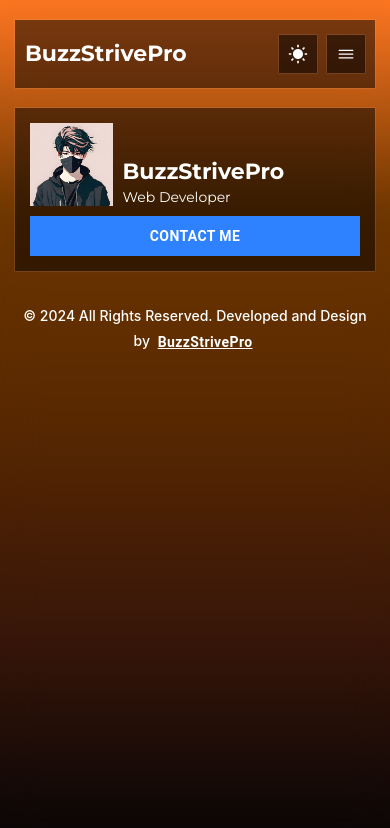
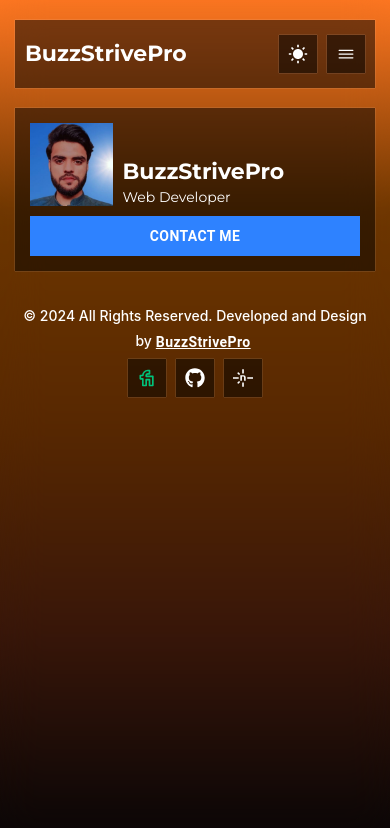
Before and after one commit to MQasim34/BuzzStrivePro, a React (Vite) app: page / in a window 390 px wide. Shown: the top 828 px of the page. Built offline with nearby package versions, Linux system fonts and the light colour scheme.

Commit message:
complete: work page

```diff
--- a/src/App.css
+++ b/src/App.css
@@ -403,7 +403,7 @@ a {
 .footer {
     padding: 0 0 10px 0;
     display: flex;
-    justify-content: center;
+    justify-content: space-between;
     align-items: center;
 }
 
@@ -433,6 +433,36 @@ a {
 .footer span .strong:hover {
     opacity: .8;
     padding: 4px;
+}
+
+.footer .fiverr{
+    color: #00c27a;
+}
+.footer .fiverr:hover{
+    background-color: #00c27a;
+    color: #fff;
+}
+.footer .footerIcon{
+    gap:10px;
+}
+.footer .netlify{
+    color: #fff;
+}
+.footer .netlify:hover{
+    background-color: #0400ff;
+    color: #fff;
+}
+.footer .github{
+    color: #fff;
+}
+.footer .github:hover{
+    background-color: #fff;
+    color: #000;
+}
+@media all and (max-width: 767px){
+    .footer{
+        flex-direction: column;
+    }
 }
 
 
@@ -924,3 +954,12 @@ a {
         font-size: 13px;
     }
 }
+
+
+
+button.twitter svg{
+    fill: var(--white-color);
+}
+.mainSideBar .sideBarOuter .sb_icons_main ul li button.twitter:hover svg{
+    fill: #fff;
+}
--- a/src/App.jsx
+++ b/src/App.jsx
@@ -1,6 +1,6 @@
 
 import React from "react";
-import {Routes, Route,useLocation } from "react-router-dom";
+import { Routes, Route, useLocation, Link } from "react-router-dom";
 import './App.css'
 import NavHeader from './components/NavHeader';
 import About from "./pages/About";
@@ -12,6 +12,9 @@ import Contact from "./pages/Contact";
 import { Button } from "@mui/material";
 import { AnimatePresence } from 'framer-motion';
 import BlogDetaisl from "./components/blogList/BlogDetaisl";
+import { FaGithub } from "react-icons/fa";
+import { TbBrandFiverr } from "react-icons/tb";
+import { SiNetlify } from "react-icons/si";
 
 function App() {
   const location = useLocation();
@@ -35,7 +38,7 @@ function App() {
                     <Route path="BuzzStrivePro/Works" element={<Works />} />
                     <Route path="BuzzStrivePro/Blogs" element={<Blog />} />
                     <Route path="BuzzStrivePro/Contact" element={<Contact />} />
-                      <Route path="BuzzStrivePro/Blogs/BlogDetails/:id" element={ <BlogDetaisl/> }/>
+                    <Route path="BuzzStrivePro/Blogs/BlogDetails/:id" element={<BlogDetaisl />} />
                   </Routes>
                 </AnimatePresence>
               </section>
@@ -43,13 +46,27 @@ function App() {
             <div className="col-xxl-3 col-xl-3 col-lg-3 col-md-4 col-sm-12"
             >
               <aside className="mainSideBar">
-                  <SideBar/>
+                <SideBar />
               </aside>
             </div>
           </div>
         </div>
         <footer className="footer container">
-            <span>&copy; 2024 All Rights Reserved. Developed and Design by <Button className="strong"><a href="" target="_blank">BuzzStrivePro</a></Button></span>
+          <span>
+            &copy; 2024 All Rights Reserved. Developed and Design by
+            <Button className="strong"><a href="" target="_blank">BuzzStrivePro</a></Button>
+          </span>
+          <span className="d-flex align-items-center footerIcon">
+            <Link to="https://www.fiverr.com/mqasim888" target="_blank">
+              <Button className="toogletheme fiverr"><TbBrandFiverr /></Button>
+            </Link>
+            <Link to="https://github.com/MQasim34" target="_blank">
+              <Button className="toogletheme github"><FaGithub /></Button>
+            </Link>
+            <Link to="https://app.netlify.com/teams/html-experts/overview" target="_blank">
+              <Button className="toogletheme netlify"><SiNetlify /></Button>
+            </Link>
+          </span>
         </footer>
       </div>
       {/* </BrowserRouter> */}
--- a/src/components/SideBar.jsx
+++ b/src/components/SideBar.jsx
@@ -7,7 +7,8 @@ import { LiaFacebookF, LiaInstagram, LiaLinkedinIn } from "react-icons/lia";
 import { RiTwitterXFill } from "react-icons/ri";
 import { Button } from '@mui/material';
 import ResumeBtn from './ResumeBtn';
-import resumeImg from '../assets/images/sidebarImg.jpg';
+// import resumeImg from '../assets/images/sidebarImg.jpg';
+import contact from '../assets/images/contact.jpg'
 // import ReactCSSTransitionGroup from 'react-transition-group';
 
 
@@ -37,10 +38,10 @@ const SideBar = () => {
   // sideBarclick
   const [isOpen, setisOpen] = useState(true)
   const sideBarclick = () => {
-    if(isOpen === false){
+    if (isOpen === false) {
       setSidebartoggle(true)
       setisOpen(true)
-    }else(
+    } else (
       setSidebartoggle(false),
       setisOpen(false)
     )
@@ -57,7 +58,7 @@ const SideBar = () => {
       <div className="sidebarImage d-flex flex-column">
         <div className='formobile'>
           <div className='sbimg'>
-            <img src={resumeImg} alt="Person Image" />
+            <img src={contact} alt="Person Image" />
           </div>
           <div className='nameclassses'>
             <h1>BuzzStrivePro</h1>
@@ -65,14 +66,14 @@ const SideBar = () => {
           </div>
         </div>
         <div className='mobilebtn'>
-          <Button onClick={sideBarclick} style={{transition: 'all 1s ease-in-out'}}>Contact me</Button>
+          <Button onClick={sideBarclick} style={{ transition: 'all 1s ease-in-out' }}>Contact me</Button>
         </div>
       </div>
       {/* <ReactCSSTransitionGroup> */}
       {mobosideBar && isOpen ?
         (false) : (
           <div>
-          <div className="sb-Contacts d-flex flex-column" style={{transition: 'all 1s ease-in-out'}}>
+            <div className="sb-Contacts d-flex flex-column" style={{ transition: 'all 1s ease-in-out' }}>
               <div className='sbContainer d-flex justify-content-start gap-3'>
                 <div className='contactIcon'>
                   <CiMobile3 />
@@ -117,10 +118,20 @@ const SideBar = () => {
             {/* sideBar social icns */}
             <div className="sb_icons_main mt-3">
               <ul className='d-flex align-items-center justify-content-center m-0 p-0 '>
-              <li><Button className='facebook'><LiaFacebookF /></Button></li>
+                <li>
+                  <Link to='https://www.facebook.com/profile.php?id=100010796327638' target='_blank'><Button className='facebook'><LiaFacebookF /></Button></Link>
+                </li>
                 <li><Button className='twitter'><RiTwitterXFill /></Button></li>
-              <li><Button className='instagram'><LiaInstagram /></Button></li>
-              <li><Button className='linkedin'><LiaLinkedinIn /></Button></li>
+                <li>
+                  <Link to="https://www.instagram.com/qasi.m6826/" target='_blank'>
+                    <Button className='instagram'><LiaInstagram /></Button>
+                  </Link>
+                </li>
+                <li>
+                  <Link to="https://www.linkedin.com/in/mqasimdeveloper/" target="_blank">
+                    <Button className='linkedin'><LiaLinkedinIn /></Button>
+                  </Link>
+                </li>
 
               </ul>
             </div>
--- a/src/pages/Works.jsx
+++ b/src/pages/Works.jsx
@@ -8,7 +8,7 @@ import { Button } from '@mui/material'
 const Works = () => {
 
   const wordksfun = workDetail.map((w, index) => (
-    <div className="col-md-6 col-sm-12 mb-4" key={index}>
+    <div className="col-lg-6 col-sm-12 mb-4" key={index}>
       <div className='aboutCntnt'>
         <Link to={w.linkUrl} target='_blank'>
           <img src={w.imgUrl} alt={w.imgAlt} width='100%' />
```
Also changed, not shown: src/assets/images/contact.jpg (added). Lines whose indentation alone changed are shown as unchanged.
